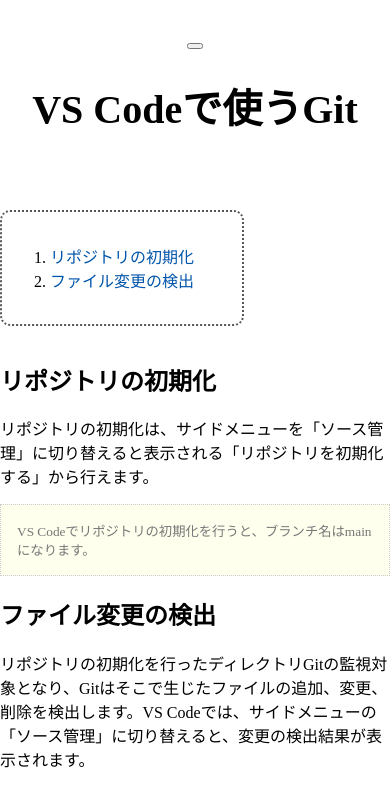
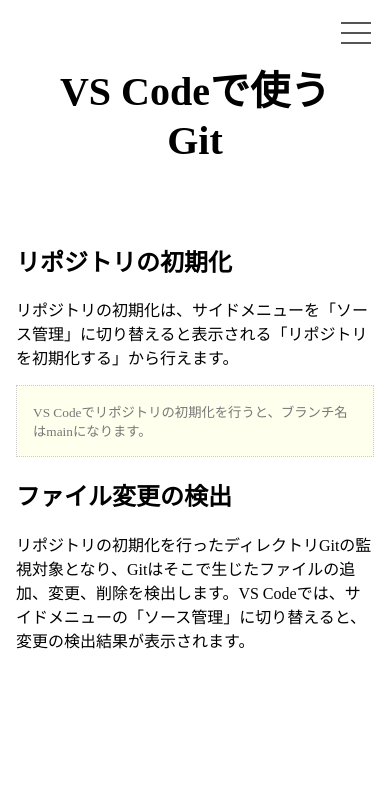
Before and after one commit to soto3/cg-vsc-git, a plain HTML site: page index.html in a window 390 px wide. Drawn offline with Linux system fonts and the light colour scheme.

Commit message:
目次レスポンシブ化のためのスタイル定義

```diff
--- a/style.css
+++ b/style.css
@@ -26,3 +26,69 @@ header h1 {
   color: #0055aa;
   text-decoration: none;
 }
+
+/* 目次をレスポンシブ化するスタイル */
+.hamburger {
+  display: none;
+}
+@media screen and (max-width: 1000px) {
+  body {
+    padding-inline: 16px;
+  }
+  .hamburger {
+    display: initial;
+  }
+  .hamburger-menu {
+    display: none;
+    position: fixed;
+    background: #fff;
+    top: -10px;
+    right: 10px;
+  }
+  .hamburger-menu.active {
+    display: block;
+  }
+  .hamburger {
+    position: fixed;
+    right: 13px;
+    top: 12px;
+    width: 42px;
+    height: 42px;
+    cursor: pointer;
+    text-align: center;
+    z-index: 1;
+    background: #fff;
+    border: none;
+  }
+  .hamburger span {
+    display: block;
+    position: absolute;
+    width: 30px;
+    height: 2px;
+    left: 6px;
+    background: #555;
+  }
+  .hamburger span:nth-child(1) {
+    top: 10px;
+  }
+  .hamburger span:nth-child(2) {
+    top: 20px;
+  }
+  .hamburger span:nth-child(3) {
+    top: 30px;
+  }
+  .hamburger.active span:nth-child(1) {
+    top: 16px;
+    left: 6px;
+    -webkit-transform: rotate(-45deg);
+    -moz-transform: rotate(-45deg);
+    transform: rotate(-45deg);
+  }
+  .hamburger.active span:nth-child(2),
+  .hamburger.active span:nth-child(3) {
+    top: 16px;
+    -webkit-transform: rotate(45deg);
+    -moz-transform: rotate(45deg);
+    transform: rotate(45deg);
+  }
+}
```
